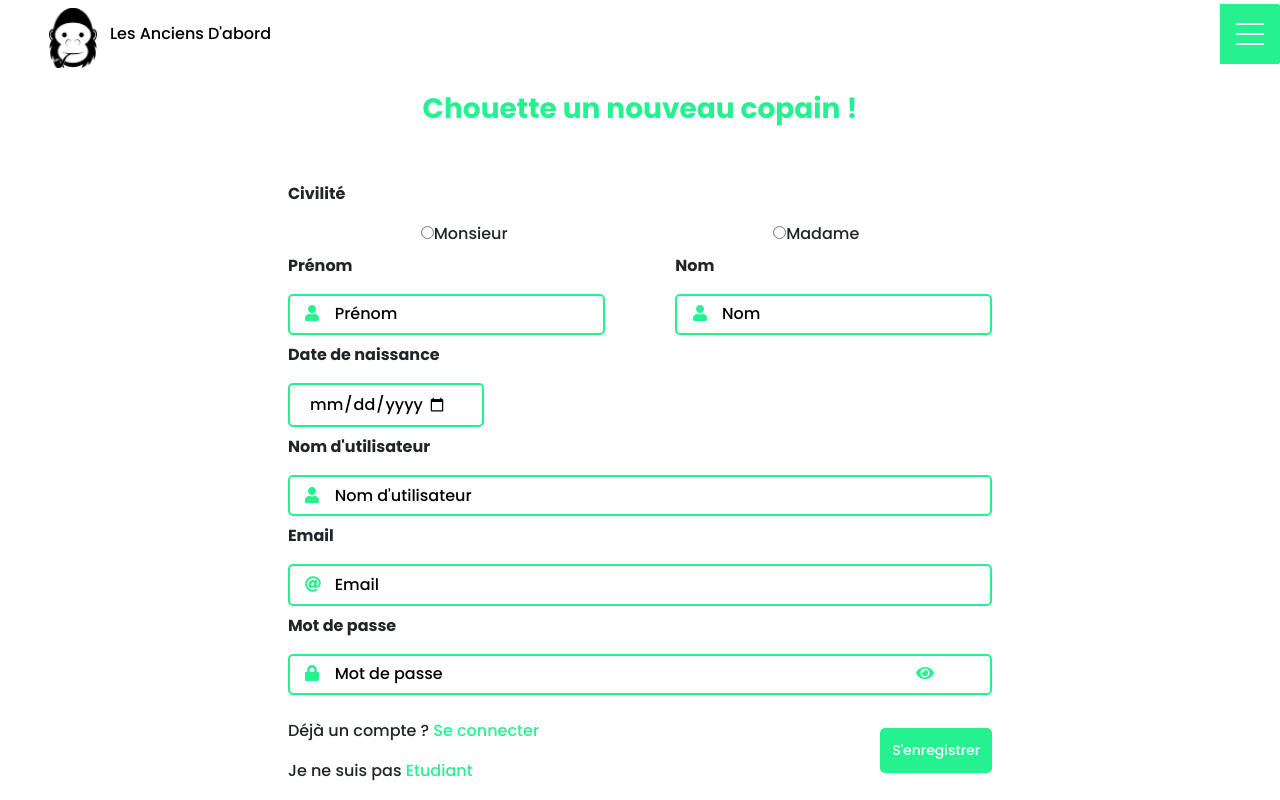
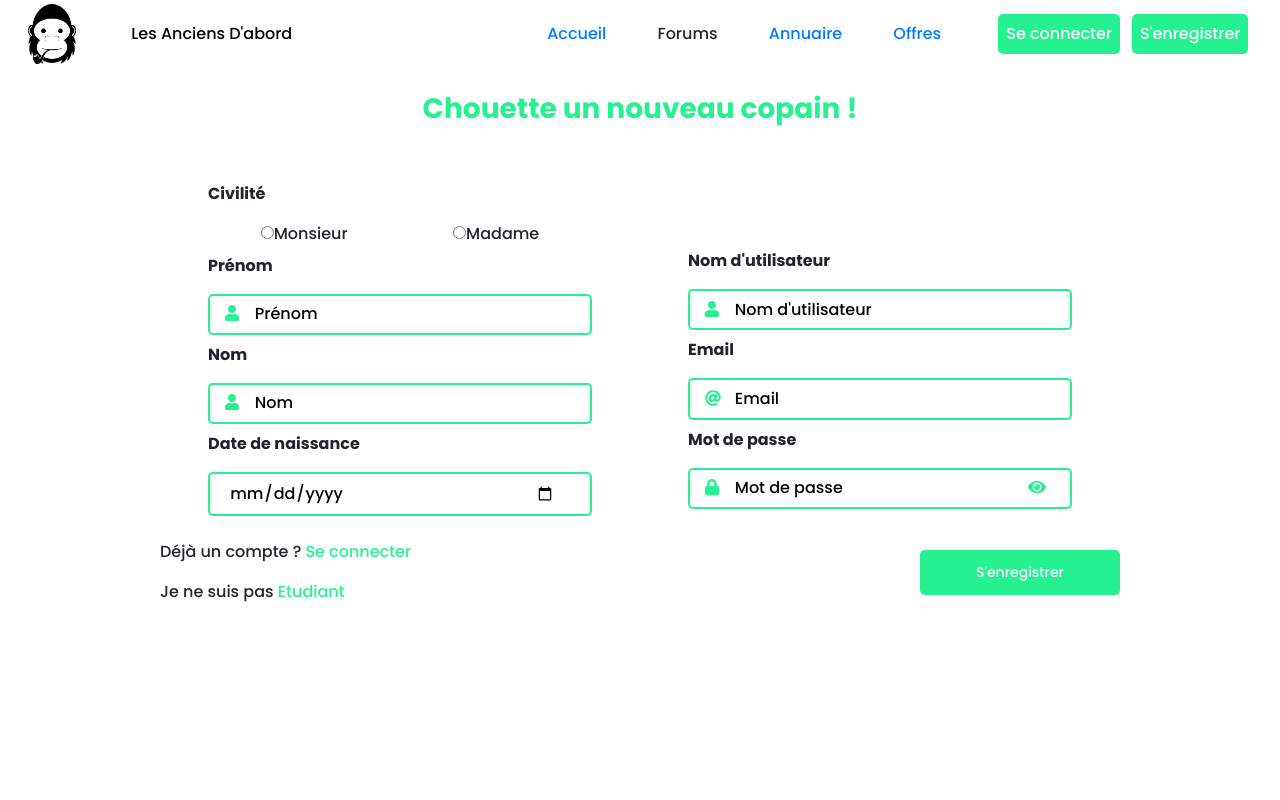
Before and after one commit to Fret0lol/ProjetS3, a Vue app in the folder client/: page /register in a window 1280 px wide. Both pictures are taken after a click on the button "Etudiant". Built offline with nearby package versions, Linux system fonts and the light colour scheme.

Commit message:
Fin Header

```diff
--- a/client/src/components/CustomInput.vue
+++ b/client/src/components/CustomInput.vue
@@ -123,7 +123,7 @@ $color: #26F191;
 
         padding: 1.2vh 3.2rem 1.2vh 1.2rem;
         min-width: 10vw;
-
+        width: 100%;
         border: none;
         outline: none;
         &:focus {
--- a/client/src/components/header.vue
+++ b/client/src/components/header.vue
@@ -2,7 +2,7 @@
   <nav>
     <div id="logo">
       <router-link to="/" id="logoLink"
-        ><img src="../assets/Logo.png" alt="Logo" height="60px" />
+        ><img src="../assets/Logotype.png" alt="Logo" height="60px" />
         <p>Les Anciens D'abord</p>
       </router-link>
     </div>
@@ -90,10 +90,15 @@ export default {
 
   created() {
     this.getUserDetails();
+    if (document.documentElement.clientWidth > 800) {
+      this.desktop = true;
+    } else {
+      this.desktop = false;
+    }
   },
   mounted() {
     window.onresize = () => {
-      if (document.documentElement.clientWidth > 450) {
+      if (document.documentElement.clientWidth > 800) {
       this.desktop = true;
     } else {
       this.desktop = false;
@@ -119,8 +124,9 @@ nav {
       display: flex;
       flex-flow: row nowrap;
       align-items: center;
-      justify-content: center;
+      justify-content: space-around;
       color: black;
+      height: 100%;
       &:hover {
         text-decoration: none;
       }
@@ -128,11 +134,7 @@ nav {
         display: none;
         margin: 0;
       }
-      img {
-        margin-top: 1vh;
-        margin-right: 1vw;
-      }
-      @media screen and (min-width: 750px) {
+      @media screen and (min-width: 950px) {
         p {
           display: block;
         }
@@ -203,6 +205,8 @@ nav {
       opacity: 0;
       &:checked {
         & + .hamburger {
+          background: transparent;
+          transition: background 0.6s;
           > div {
             transform: rotate(135deg);
             &::before,
@@ -296,7 +300,9 @@ nav {
         width: 250vw;
         height: 250vw;
         color: white;
-        background: $color;
+        background: /*url("../assets/Logotype.png"),*/ $color;
+        background-position: center;
+        background-repeat: no-repeat;
         border-radius: 50%;
         transition: all 0.4s ease;
         flex: none;
@@ -306,6 +312,18 @@ nav {
         display: flex;
         align-items: center;
         justify-content: center;
+        &::before {
+          content: "";
+          background-image: url("../assets/Logotype.png");
+          background-position: center;
+          background-repeat: no-repeat;
+          position: absolute;
+          top: 0;
+          right: 0;
+          left: 0;
+          bottom: 0;
+          opacity: 0.05;
+        }
         > div > ul {
           list-style: none;
           padding: 0 1em;
@@ -315,8 +333,10 @@ nav {
           > li {
             padding: 0;
             margin: 1em;
-            font-size: 24px;
+            font-size: 3.5vh;
+            font-weight: 700;
             display: block;
+            text-align: center;
             > a {
               position: relative;
               display: inline;
@@ -339,6 +359,15 @@ nav {
               transition: width 0.4s ease;
             }
           }
+          .bouton {
+            border: 2px solid #ffffff;
+            border-radius: 10px;
+            padding: 0.75vh 2vw;
+            background-color: #fff;
+            a {
+              color: $color;
+            }
+          }
         }
       }
     }
--- a/client/src/components/register.vue
+++ b/client/src/components/register.vue
@@ -1,6 +1,8 @@
 <template>
   <div id="register">
     <form @submit.prevent="registerUser">
+      <div class="align">
+        <div id="partOne">
           <div class="sex">
             <p class="title">Civilité</p>
             <div class="input">
@@ -28,46 +30,88 @@
               </div>
             </div>
           </div>
-      <div id="prenomEtNom">
           <div class="input">
             <p class="title">Prénom</p>
-          <CustomInput type="text" label="Prénom" v-model="register.prenom" icon="user" required/>
+            <CustomInput
+              class="input"
+              type="text"
+              label="Prénom"
+              v-model="register.prenom"
+              icon="user"
+              required
+            />
           </div>
           <div class="input">
             <p class="title">Nom</p>
-          <CustomInput type="text" label="Nom" v-model="register.nom" icon="user"/>
-        </div>
+            <CustomInput
+              class="input"
+              type="text"
+              label="Nom"
+              v-model="register.nom"
+              icon="user"
+            />
           </div>
           <div id="date">
             <p class="title">Date de naissance</p>
             <input
               type="date"
               id="dateNaissance"
-        class="date"
+              class="date input"
               v-model="register.dateNaissance"
               required
             />
           </div>
+        </div>
+        <div id="partTwo">
           <div id="nomUser">
             <p class="title">Nom d'utilisateur</p>
-        <CustomInput type="text" label="Nom d'utilisateur" v-model="register.nomUtilisateur" icon="user" required/>
+            <CustomInput
+              class="input"
+              type="text"
+              label="Nom d'utilisateur"
+              v-model="register.nomUtilisateur"
+              icon="user"
+              required
+            />
           </div>
           <div id="email">
             <p class="title">Email</p>
-        <CustomInput type="email" label="Email" v-model="register.email" icon="at" required />
+            <CustomInput
+              class="input"
+              type="email"
+              label="Email"
+              v-model="register.email"
+              icon="at"
+              required
+            />
           </div>
           <div id="password">
             <p class="title">Mot de passe</p>
-         <CustomInput type="password" label="Mot de passe" v-model="register.password" icon="lock" required/>
+            <CustomInput
+              class="input"
+              type="password"
+              label="Mot de passe"
+              v-model="register.password"
+              icon="lock"
+              required
+            />
           </div>
+        </div>
+      </div>
+
       <div id="bottom">
         <div id="lien">
-          <p>Déjà un compte ? <router-link to="/login">Se connecter</router-link></p>
-          <p>Je ne suis pas <a href="" @click="this.$emit('retour', 0)"> {{ this.statutUser }}</a></p>
+          <p>
+            Déjà un compte ? <router-link to="/login">Se connecter</router-link>
+          </p>
+          <p>
+            Je ne suis pas
+            <a href="" @click="this.$emit('retour', 0)">
+              {{ this.statutUser }}</a
+            >
+          </p>
         </div>
-        <button type="submit">
-            S'enregistrer
-          </button>
+        <button type="submit">S'enregistrer</button>
       </div>
     </form>
   </div>
@@ -75,12 +119,12 @@
 
 <script>
 import swal from "sweetalert";
-import CustomInput from "@/components/CustomInput"
+import CustomInput from "@/components/CustomInput";
 export default {
   components: {
-    CustomInput
+    CustomInput,
   },
-  props: ['statutUser'],
+  props: ["statutUser"],
   data() {
     return {
       register: {
@@ -93,6 +137,7 @@ export default {
         email: "",
         password: "",
       },
+      desktop: false
     };
   },
   methods: {
@@ -100,12 +145,14 @@ export default {
       try {
         this.register.statut = this.statutUser;
         let response = await this.$http.post("/user/register", this.register);
-        console.log(response);
         let token = response.data.token;
         if (token) {
-          //localStorage.setItem("jwt", token);  On ne veut pas que le membre soit directement connecté
           this.$router.push("/");
-          swal("Success", "Inscription Réussie \n Veuillez attendre d'être validé par l'administrateur", "success");
+          swal(
+            "Success",
+            "Inscription Réussie \n Veuillez attendre d'être validé par l'administrateur",
+            "success"
+          );
         } else {
           swal("Error", "Inscription échouée", "Error");
         }
@@ -122,37 +169,50 @@ export default {
   mounted() {
     var today = new Date();
     var dd = today.getDate();
-    var mm = today.getMonth()+1; //January is 0 so need to add 1 to make it 1!
+    var mm = today.getMonth() + 1; //January is 0 so need to add 1 to make it 1!
     var yyyyMax = today.getFullYear() - 15;
     var yyyyMin = today.getFullYear() - 100;
-    if(dd<10){
-      dd='0'+dd
+    if (dd < 10) {
+      dd = "0" + dd;
     }
-    if(mm<10){
-    mm='0'+mm
+    if (mm < 10) {
+      mm = "0" + mm;
     }
 
-    today = yyyyMax+'-'+mm+'-'+dd;
+    today = yyyyMax + "-" + mm + "-" + dd;
     document.querySelector("#dateNaissance").setAttribute("max", today);
-    today = yyyyMin+'-'+mm+'-'+dd;
+    today = yyyyMin + "-" + mm + "-" + dd;
     document.querySelector("#dateNaissance").setAttribute("min", today);
   },
 };
 </script>
 <style lang="scss" scoped>
-$color: #26F191;
+$color: #26f191;
 #register {
   user-select: none;
   min-width: 400px;
-  width: 50vw;
+  width: 75vw;
   display: flex;
   flex-direction: column;
   justify-content: center;
   align-items: center;
   form {
-    .title{
+    width: 100%;
+
+    .align {
+      display: flex;
+      flex-flow: row wrap;
+      justify-content: space-around;
+      align-items: center;
+    }
+
+    .title {
       font-size: 2vh;
       font-weight: 700;
+    }
+    .input {
+      min-width: 300px;
+      width: 30vw;
     }
     .sex {
       .input {
@@ -161,23 +221,15 @@ $color: #26F191;
         justify-content: space-around;
       }
     }
-    #prenomEtNom {
-      display: flex;
-      flex-flow: row nowrap;
-      justify-content: space-between;
-      .input {
-        width: 45%;
-
-      }
-    }
     .date {
-      min-width: 10vw;
-
       padding: 0.9vh 2.2rem 0.9vh 1.2rem;
       outline: none;
       border: 2px solid $color;
       border-radius: 5px;
       margin-bottom: 0.5rem;
+    }
+    #partTwo {
+      margin-top: 7.5vh;
     }
     #bottom {
       display: flex;
@@ -197,6 +249,7 @@ $color: #26F191;
         border-radius: 5px;
         border: none;
         color: white;
+        width: 200px;
       }
     }
   }
```
Also changed, not shown: client/src/assets/Logotype.png (added), 1 other file (tests, documents, lock files or other folders). Lines whose indentation alone changed are shown as unchanged.
